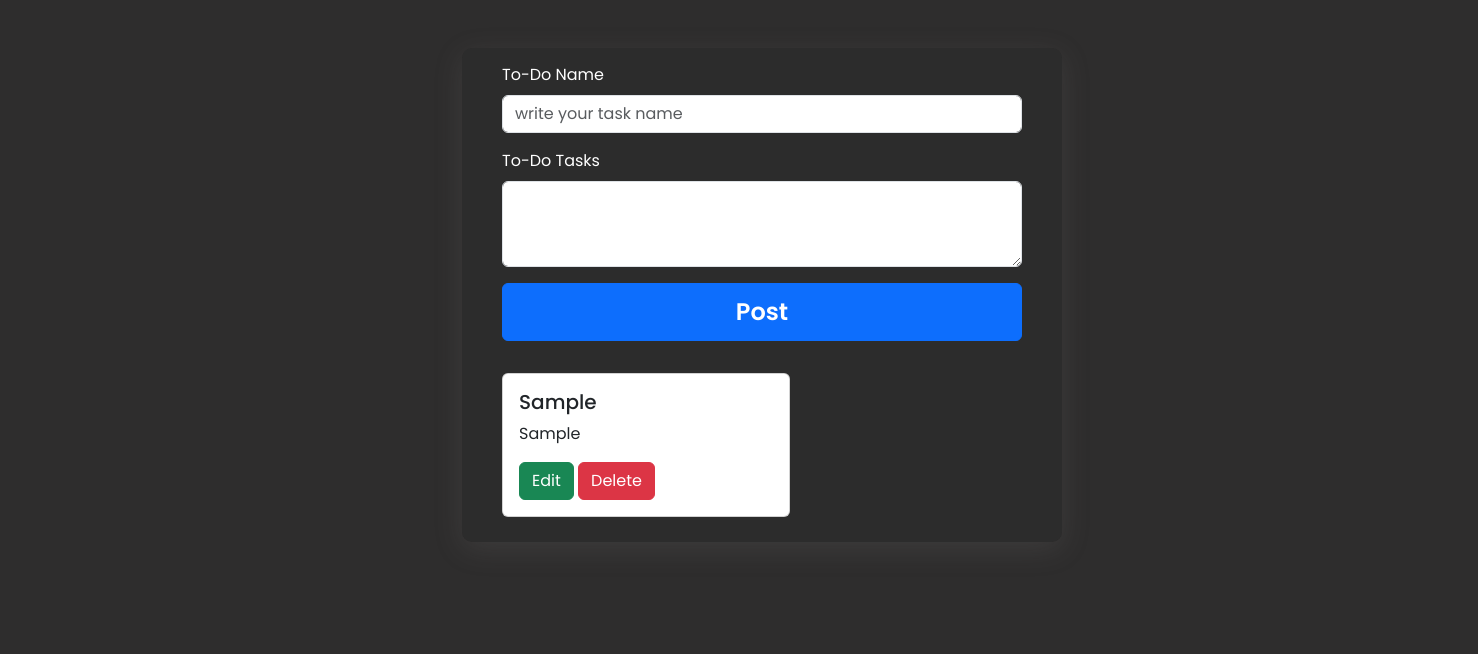
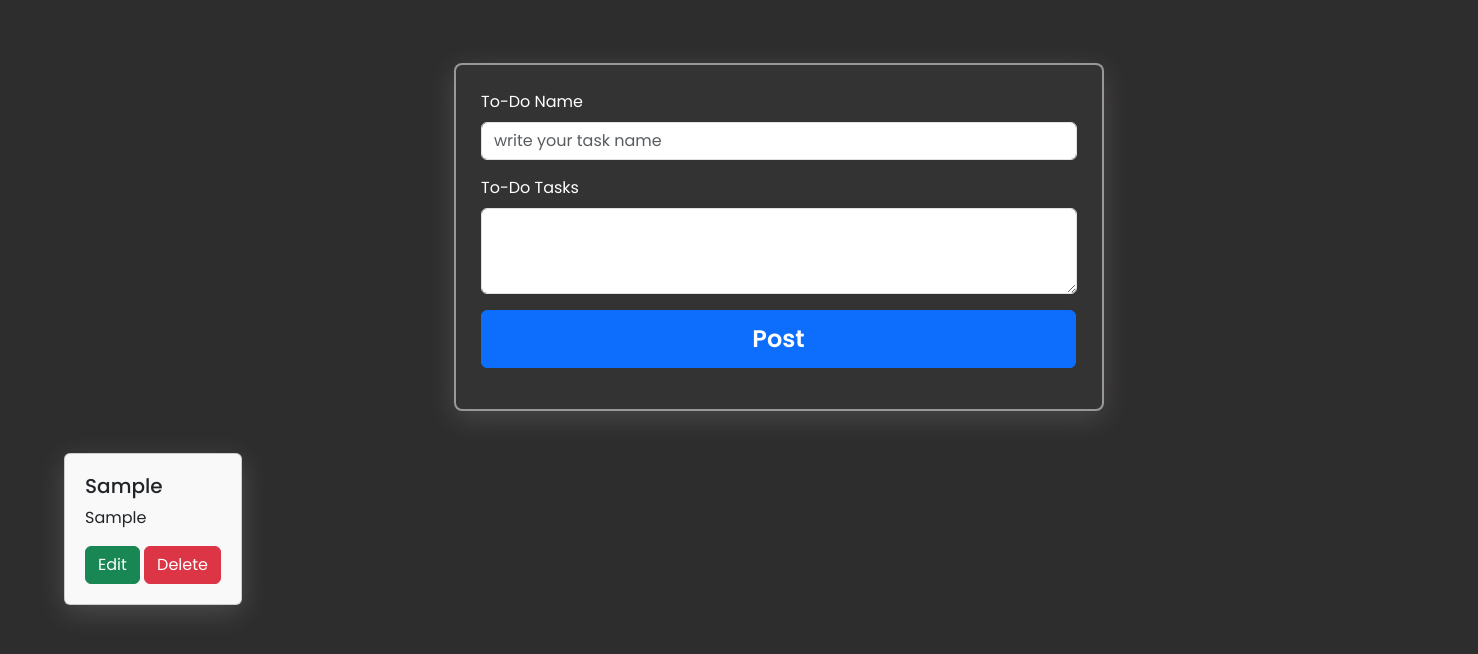
Before and after one commit to CoderGUY47/hw-13, a plain HTML site: page index.html in a window 1280 px wide. Both pictures are taken after typing "Sample", "Sample" into the empty fields and a click on the button "Post". Shown: the whole page, 1478 px wide, since content can reach past the window. Drawn offline with Linux system fonts and the light colour scheme.

Commit message:
design done

```diff
--- a/css/style.css
+++ b/css/style.css
@@ -15,17 +15,15 @@ body
 .container
 {
     position: absolute;
-    transform: translate(77%, 0%);
+    transform: translate(69%, 0%);
     max-width: 600px;
     padding: 15px 40px 25px;
-    background: #2c2c2c6d;
     border-radius: 10px;
-    box-shadow: rgba(127, 121, 121, 0.2) 0px 7px 29px 0px;
 }
 .postBtn
 {
     padding: 10px;
-    width: 520px;
+    width: 595px;
     font-size: 24px;
     font-weight: 600;
 }
@@ -33,3 +31,33 @@ label
 {
     color: #ffffff;
 }
+.postPart
+{
+    padding: 25px;
+    width: 650px;
+    background: #333334;
+    border-radius: 8px;
+    border: 2px solid rgba(254, 254, 254, 0.501);
+    box-shadow: rgba(192, 185, 185, 0.2) 0px 7px 29px 0px;
+}
+.card
+{
+    padding: 10px !important;
+    width: fit-content !important;
+    background: rgb(249, 249, 249);
+    box-shadow: rgba(209, 209, 209, 0.2) 0px 7px 29px 0px;
+}
+.card-body {
+    width: auto;
+    margin: 0 auto;
+    padding: 10px !important;
+}
+.flex-wrap
+{
+    width: 1440px;
+    margin-left: -80%;
+}
+.allPost
+{
+    padding: 26px;
+}
--- a/index.html
+++ b/index.html
@@ -13,7 +13,7 @@
      <input placeholder="Task" type="text"> -->
 
     <div class="container mt-5">
-
+    <div class="postPart">
         <div class="mb-3">
             <label for="exampleFormControlInput1" class="form-label">To-Do Name</label>
             <input type="text" class="form-control tname" id="exampleFormControlInput1" placeholder="write your task name">
@@ -22,13 +22,12 @@
             <label for="exampleFormControlTextarea1" class="form-label">To-Do Tasks</label>
             <textarea class="form-control tasks" id="exampleFormControlTextarea1" rows="3"></textarea>
         </div>
-
         <div class="d-grid col-6 mx-0">
             <button type="button" class="btn btn-primary postBtn">Post</button>
         </div>
         <div class="error mt-3"></div>
-
-        <div class="d-flex flex-wrap gap-4 allPost">
+    </div>
+    <div class="d-flex flex-wrap gap-3 allPost">
         <!-- <div class="card mt-3" style="width: 18rem;">
             <div class="card-body">
                 <h5 class="card-title">Card title</h5>
```
Lines whose indentation alone changed are shown as unchanged.
